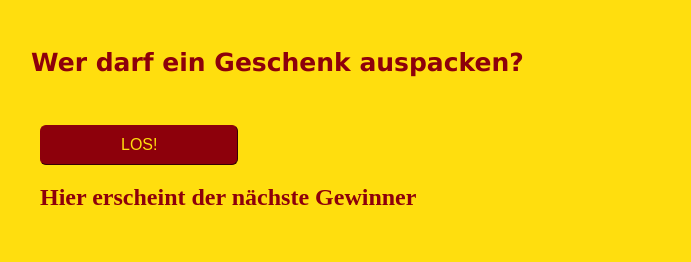
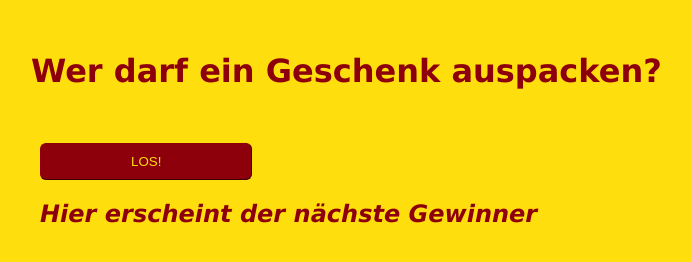
Before and after one commit to phoet/selecta, a plain HTML site: page index.html in a window 1280 px wide. Shown: the whole page, without its empty margins (8-699 px from the left). Drawn offline with nearby package versions, Linux system fonts and the light colour scheme.

Commit message:
some moar styles

```diff
--- a/index.html
+++ b/index.html
@@ -1,7 +1,7 @@
 <!DOCTYPE html>
 <html>
 <head>
-  <title>Geschenkeausloser</title>
+  <title>Wer darf ein Geschenk auspacken?</title>
   <meta http-equiv="Content-Type" content="text/html; charset=utf-8">
   <script src="http://ajax.googleapis.com/ajax/libs/jquery/1.10.2/jquery.min.js"></script>
   <style type="text/css">
@@ -10,12 +10,20 @@
   }
   body {
     background-color: #ffde0e;
+    font-family: Verdana;
+  }
+  input:focus,
+  select:focus,
+  textarea:focus,
+  button:focus {
+      outline: none;
   }
   h1 {
-    font-size: 25px;
-    font-family: Verdana;
     padding: 31px;
     color: #8d000b;
+  }
+  h2 {
+    font-style: italic;
   }
   li {
     color: #8d000b;
@@ -23,6 +31,7 @@
   }
   img {
     max-width: 200px;
+    border: 1px solid #8d000b;
   }
   input {
     margin-left: 40px;
@@ -30,8 +39,7 @@
     border-radius: 6px;
     border-width: 1px;
     border-color: #8d000b;
-    font-size: 1em;
-    padding: 10px 80px;
+    padding: 10px 90px;
     color: #ffde0e;
     background-color: #8d000b;
   }
```
